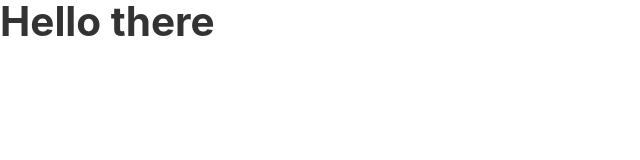
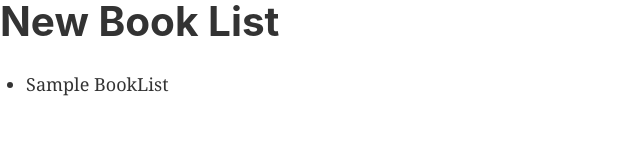
Before and after one commit to Adarsh-NP/GraphQL, a Gatsby site in the folder Client/: page / in a window 1280 px wide. Shown: the whole page, without its empty margins (0-640 px from the left). Built offline with nearby package versions, Linux system fonts and the light colour scheme; Gatsby itself is replaced by a stand-in of ours.

Commit message:
setting up the front end
Signed-off-by: Adarsh-NP <f20180806@goa.bits-pilani.ac.in>

```diff
--- /dev/null
+++ b/Client/src/components/BookList.js
@@ -0,0 +1,13 @@
+import React from 'react'
+
+const BookList = () => {
+    return (
+        <div>
+            <ul className="book-list">
+                <li>Sample BookList</li>
+            </ul>
+        </div>
+    )
+}
+
+export default BookList
--- a/Client/src/pages/index.js
+++ b/Client/src/pages/index.js
@@ -4,9 +4,13 @@ import { Link } from "gatsby"
 import Layout from "../components/layout"
 import Image from "../components/image"
 import SEO from "../components/seo"
+import BookList from "../components/BookList"
 
 const IndexPage = () => (
-  <h1>Hello there</h1>
+  <>
+  <h1>New Book List</h1>
+    <BookList />
+  </>
 )
 
 export default IndexPage
```
